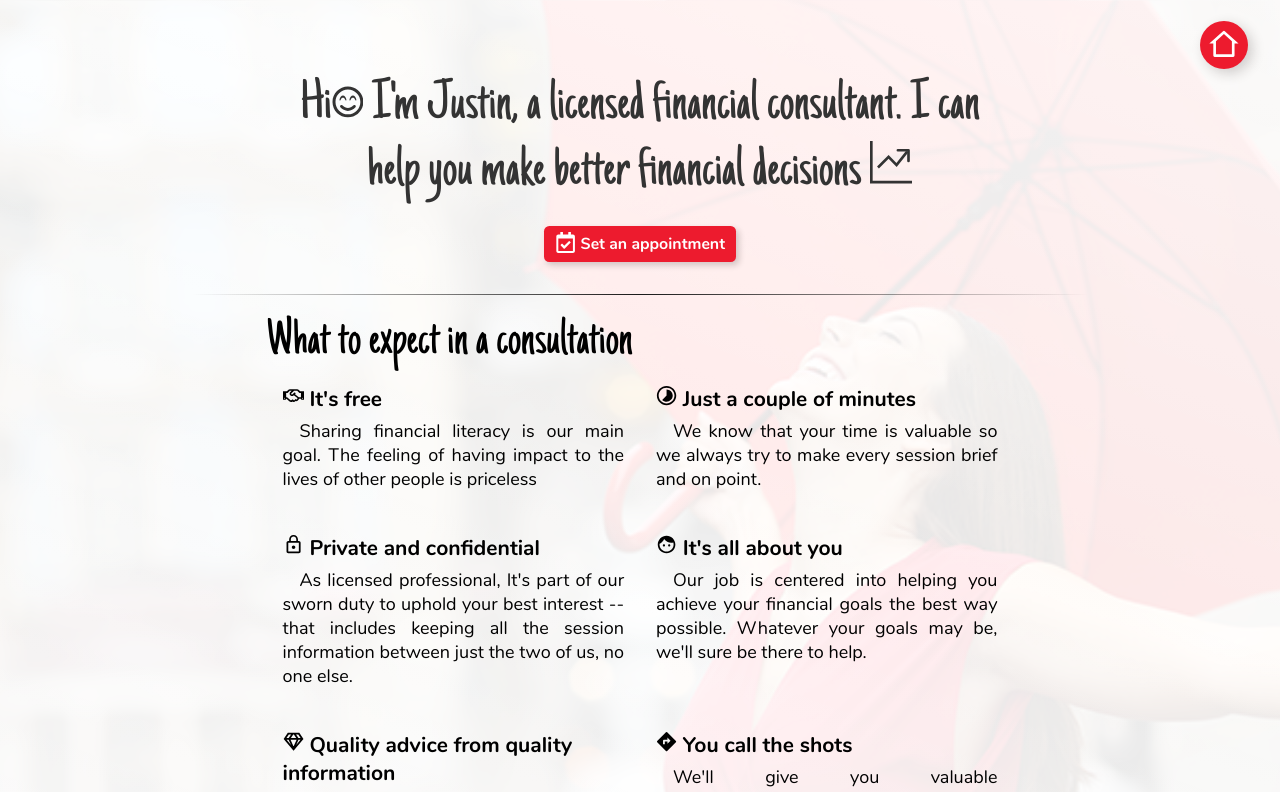
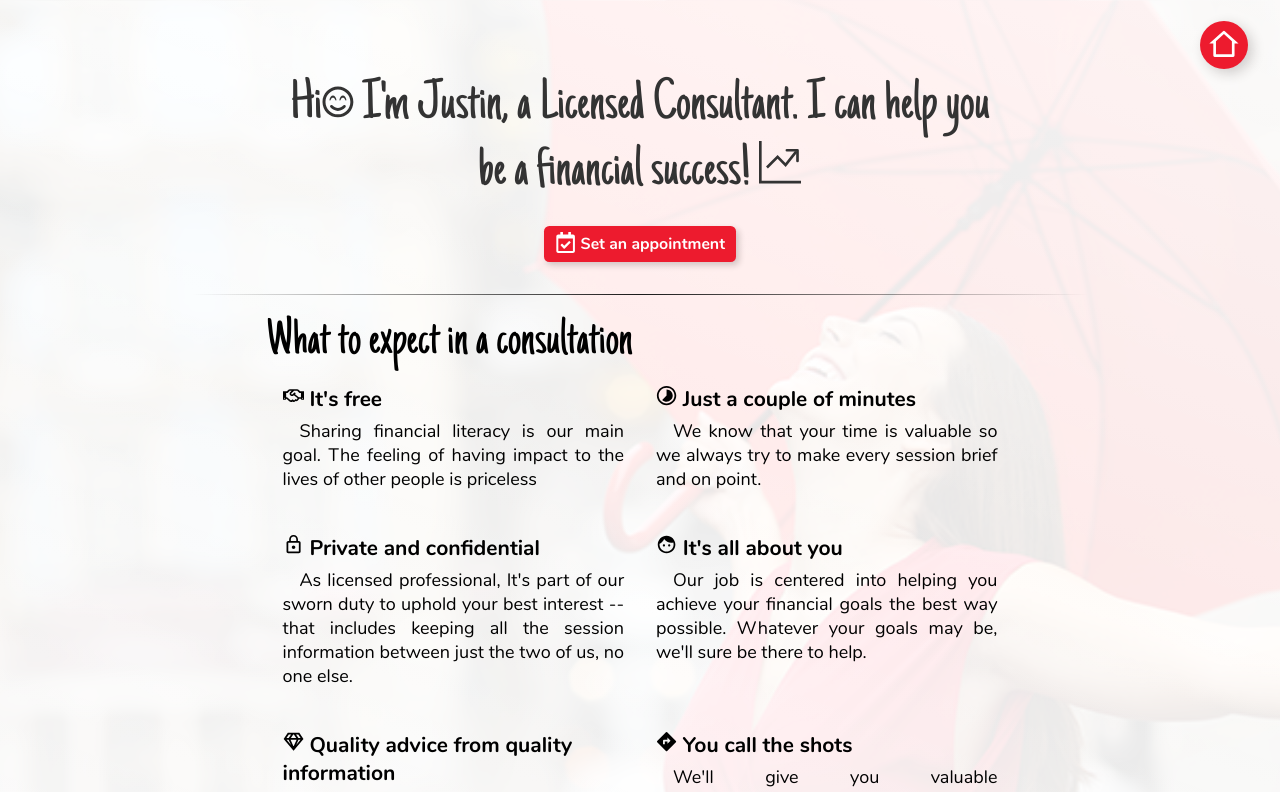
Before and after one commit to justinsalasdev/finance, a Next.js app: page / in a window 1280 px wide. Shown: the top 792 px of the page. Built offline with nearby package versions, Linux system fonts and the light colour scheme.

Commit message:
new greet

```diff
--- a/pages/index.js
+++ b/pages/index.js
@@ -43,9 +43,9 @@ export default function Home() {
 						<main className="main main--home">
 							<h1 className="greet main__greet">
 								Hi
-								<FaRegSmileBeam className="greet__sun" /> I'm Justin, a licensed
-								financial consultant. I can help you make better financial
-								decisions <BsGraphUp className="greet__coin" />
+								<FaRegSmileBeam className="greet__sun" /> I'm Justin, a Licensed
+								Consultant. I can help you be a financial success!{" "}
+								<BsGraphUp className="greet__coin" />
 							</h1>
 							<button
 								className="main__action button--success"
```
